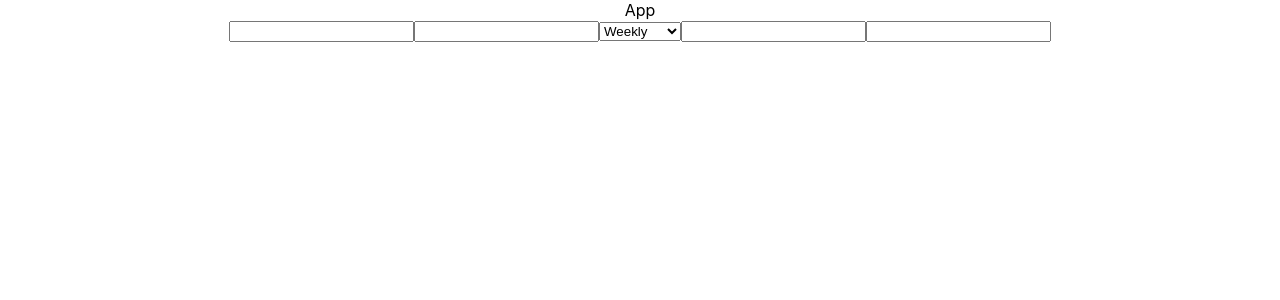
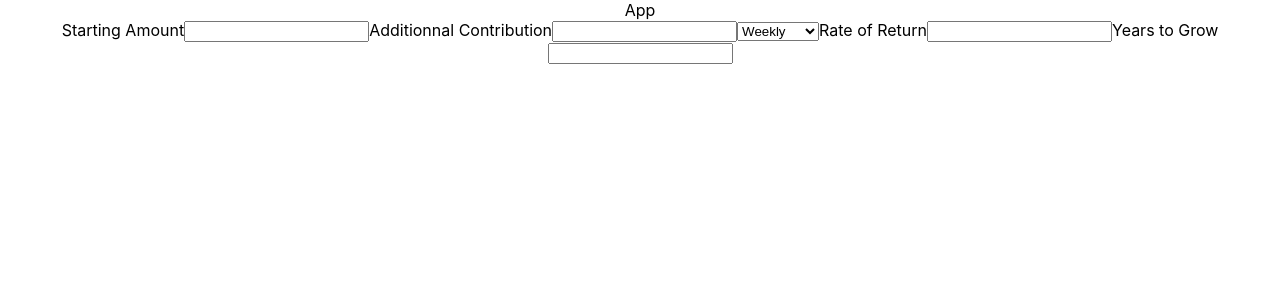
Before and after one commit to YoannAsl/Investment-Calculator, a React (Vite) app: page / in a window 1280 px wide. Shown: the top 300 px of the page. Built offline with nearby package versions, Linux system fonts and the light colour scheme.

Commit message:
Added inputs labels

```diff
--- a/src/components/Inputs.tsx
+++ b/src/components/Inputs.tsx
@@ -4,17 +4,24 @@ import intervals from '../intervals';
 const Inputs = () => {
 	return (
 		<form>
-			<input type='number' name='' id='' />
-			<input type='number' name='' id='' />
-			<select name='' id=''>
+			<label htmlFor='starting-amout'>Starting Amount</label>
+			<input type='number' name='starting-amount' />
+
+			<label htmlFor='contribution'>Additionnal Contribution</label>
+			<input type='number' name='contribution' />
+			<select name='interval'>
 				{intervals.map((interval) => (
 					<option value={interval.value}>
 						{interval.description}
 					</option>
 				))}
 			</select>
-			<input type='number' name='' id='' />
-			<input type='number' name='' id='' />
+
+			<label htmlFor='return'>Rate of Return</label>
+			<input type='number' name='return' />
+
+			<label htmlFor='period'>Years to Grow</label>
+			<input type='number' name='period' />
 		</form>
 	);
 };
```
